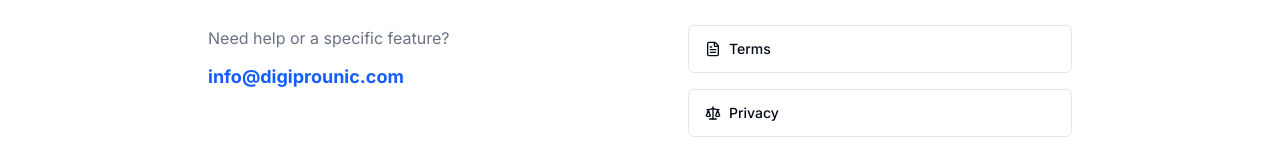
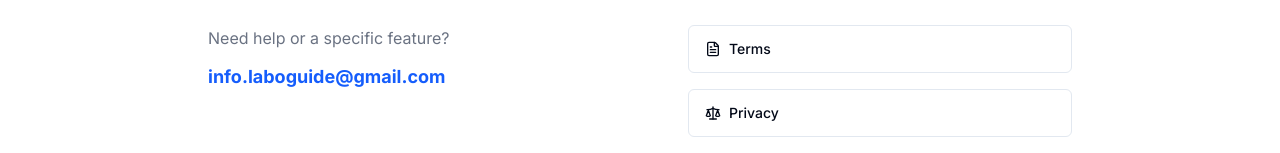
Before and after one commit to IbansConcept/mediakit-pro, a Next.js app: page / in a window 1280 px wide. Shown: the part 2056-2209 px from the top of the page. Built offline with nearby package versions, Linux system fonts and the light colour scheme.

Commit message:
update-contact-email

```diff
--- a/POURMAINTENANCE/MaintenanceLogic.ts
+++ b/POURMAINTENANCE/MaintenanceLogic.ts
@@ -13,7 +13,7 @@ export const MaintenanceConfig = {
     logoColor: "text-emerald-500",
     bgColor: "bg-emerald-500/10",
     brandName: "Mediakit Pro",
-    contactEmail: "info@digiprounic.com",
+    contactEmail: "info.laboguide@gmail.com",
     showSocialLinks: false,
   }
 };
--- a/src/app/app/page.tsx
+++ b/src/app/app/page.tsx
@@ -82,7 +82,7 @@ export default function AppPage() {
             >
               {t('footer_privacy')}
             </button>
-            <Link className="text-sm font-medium text-gray-500 hover:text-blue-600 transition-colors dark:text-gray-400 dark:hover:text-blue-400" href="mailto:info@digiprounic.com">
+            <Link className="text-sm font-medium text-gray-500 hover:text-blue-600 transition-colors dark:text-gray-400 dark:hover:text-blue-400" href="mailto:info.laboguide@gmail.com">
               {t('footer_contact')}
             </Link>
           </nav>
--- a/src/app/page.tsx
+++ b/src/app/page.tsx
@@ -180,8 +180,8 @@ export default function Home() {
                   <p className="text-gray-500 dark:text-gray-400 leading-relaxed">
                     {t('help_needed')}
                   </p>
-                  <a href="mailto:info@digiprounic.com" className="inline-block text-blue-600 dark:text-blue-400 font-bold hover:underline text-lg">
-                    info@digiprounic.com
+                  <a href="mailto:info.laboguide@gmail.com" className="inline-block text-blue-600 dark:text-blue-400 font-bold hover:underline text-lg">
+                    info.laboguide@gmail.com
                   </a>
                 </div>
               </div>
@@ -260,7 +260,7 @@ export default function Home() {
             >
               {t('footer_privacy')}
             </button>
-            <Link className="text-sm font-medium text-gray-500 hover:text-blue-600 transition-colors dark:text-gray-400 dark:hover:text-blue-400" href="mailto:info@digiprounic.com">
+            <Link className="text-sm font-medium text-gray-500 hover:text-blue-600 transition-colors dark:text-gray-400 dark:hover:text-blue-400" href="mailto:info.laboguide@gmail.com">
               {t('footer_contact')}
             </Link>
           </nav>
--- a/src/components/mobile-menu.tsx
+++ b/src/components/mobile-menu.tsx
@@ -21,7 +21,7 @@ export function MobileMenu() {
   const links = [
     { href: "#features", label: t('features') },
     { href: "/app", label: t('nav_studio') },
-    { href: "mailto:info@digiprounic.com", label: t('footer_contact') },
+    { href: "mailto:info.laboguide@gmail.com", label: t('footer_contact') },
   ]
 
   return (
```
Also changed, not shown: 1 other file (tests, documents, lock files or other folders).
